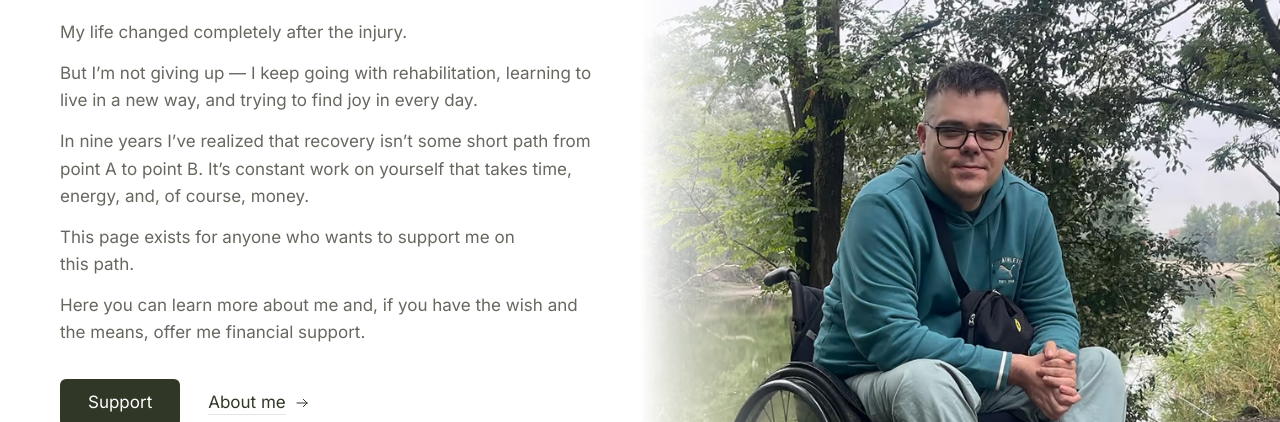
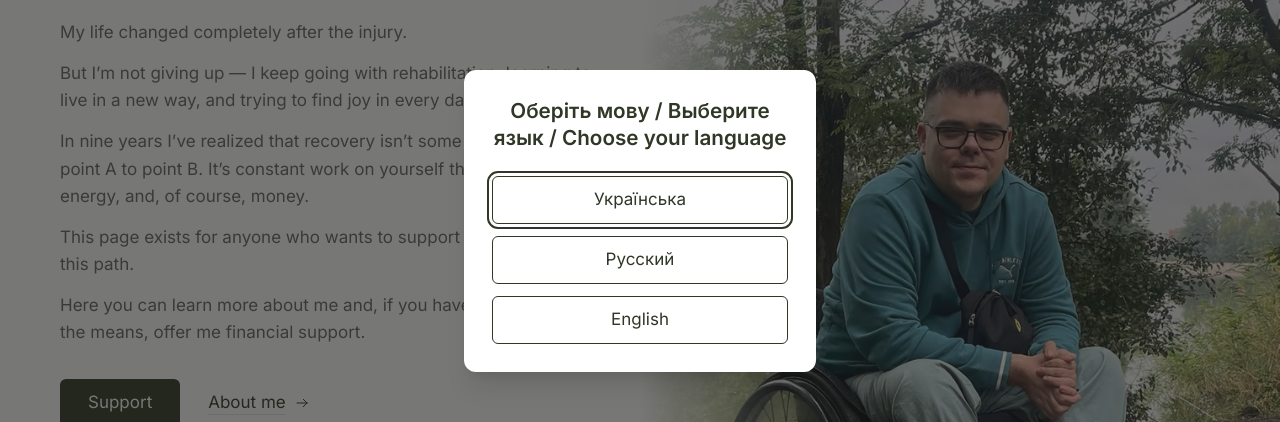
Before and after one commit to MasterInDiving/master-in-diving, a Next.js app: page /en in a window 1280 px wide. Shown: the part 179-601 px from the top of the page. Built offline with nearby package versions, Linux system fonts and the light colour scheme; no server answers.

Commit message:
Wire up language gate and contact section on the page

```diff
--- a/app/[locale]/layout.tsx
+++ b/app/[locale]/layout.tsx
@@ -4,6 +4,7 @@ import { Inter } from 'next/font/google';
 import { LOCALES, OG_LOCALE, SITE_URL, isLocale, type Locale } from '@/config/site';
 import { OG_IMAGE } from '@/config/photos';
 import { getContent } from '@/content';
+import { LanguageGate } from '@/components/LanguageGate';
 import '../globals.css';
 
 // Only latin and cyrillic: latin-ext is unused by all three languages, and
@@ -102,6 +103,7 @@ export default async function LocaleLayout({
         >
           {content.a11y.skipToContent}
         </a>
+        <LanguageGate locale={locale as Locale} />
         {children}
       </body>
     </html>
--- a/app/[locale]/page.tsx
+++ b/app/[locale]/page.tsx
@@ -1,6 +1,7 @@
 import type { Locale } from '@/config/site';
 import { getContent } from '@/content';
 import { UPDATES } from '@/content/updates';
+import { Contact } from '@/components/Contact';
 import { Creations } from '@/components/Creations';
 import { Donate } from '@/components/Donate';
 import { Faq } from '@/components/Faq';
@@ -34,6 +35,7 @@ export default async function HomePage({
         <Creations content={content} locale={locale} />
         <Donate content={content} />
         <Updates content={content} locale={locale} />
+        <Contact content={content} />
         <Faq content={content} />
       </main>
 
```
